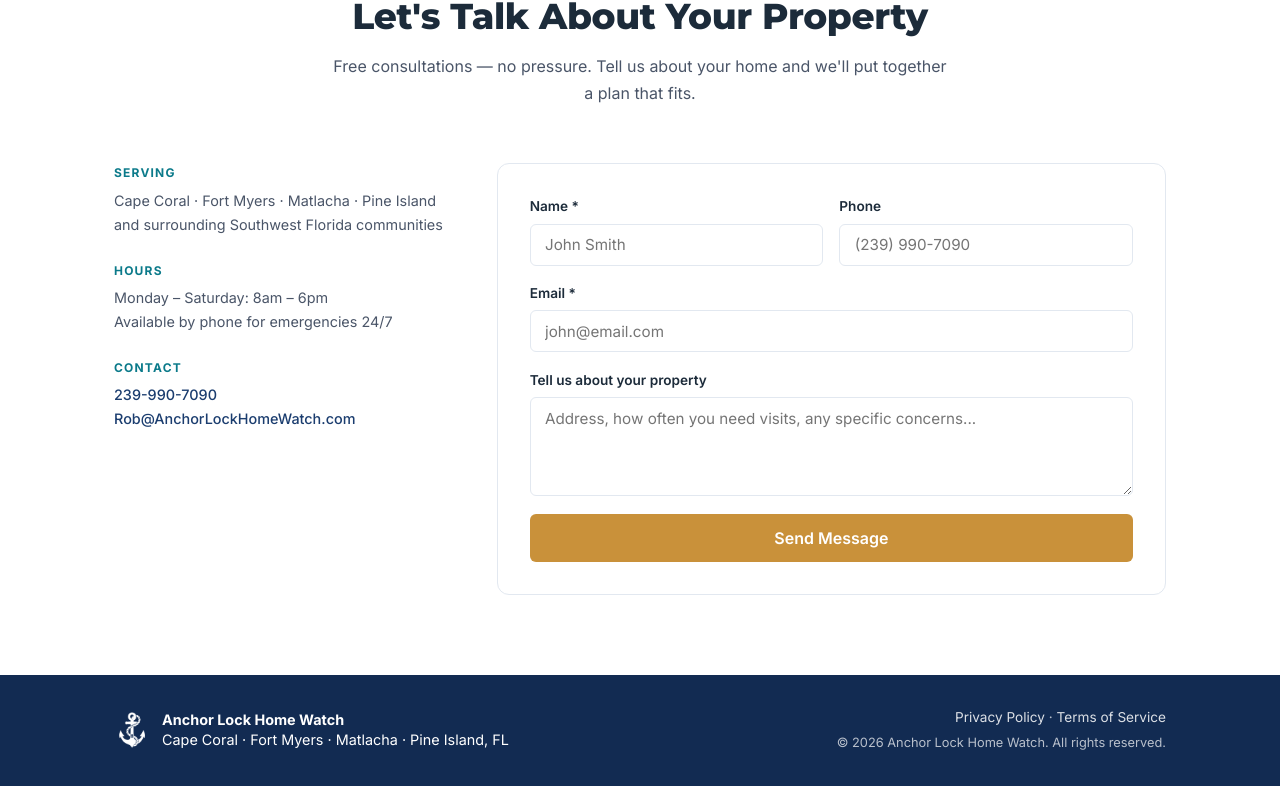
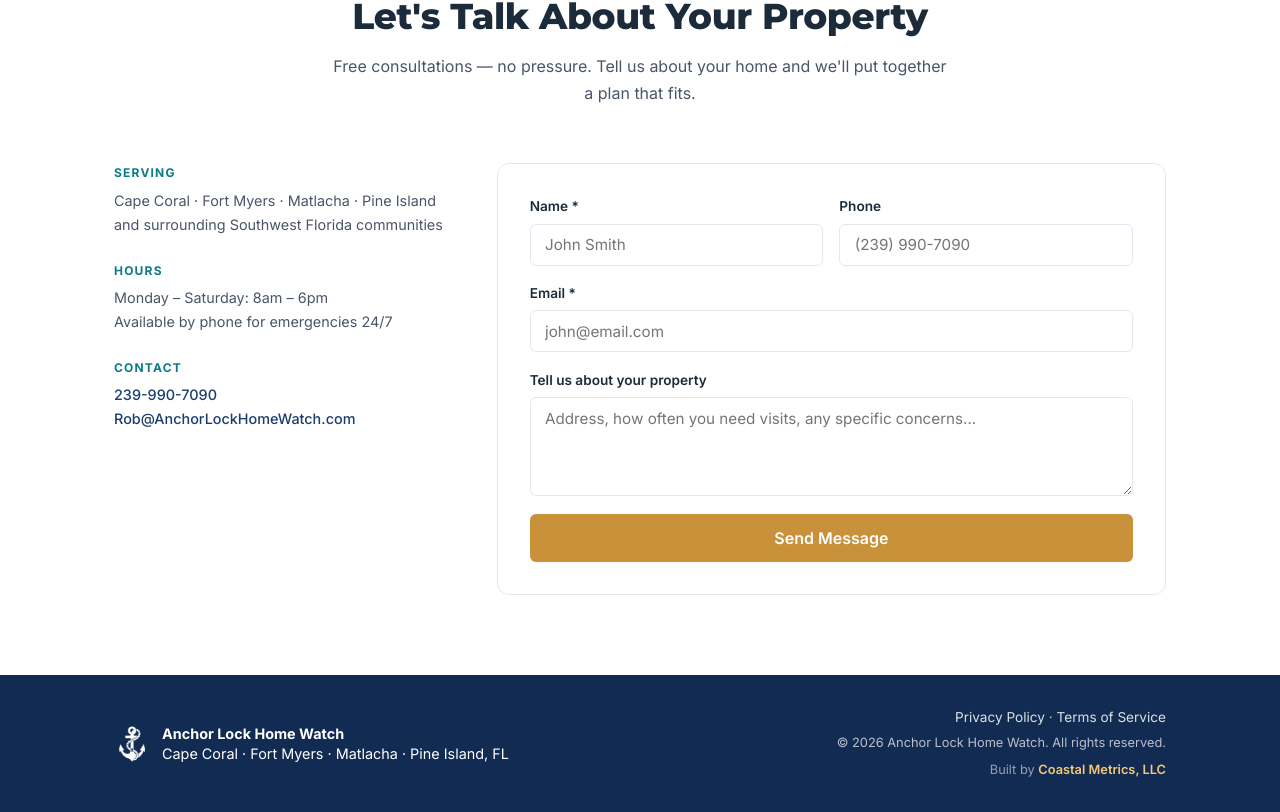
Before and after one commit to CoastalMetrics/anchor-lock-home-watch-website, a SvelteKit app: page / in a window 1280 px wide. Shown: the part 3114-3926 px from the top of the page. Before the commit the page ends 3900 px from the top, so only its background shows below. Built offline with nearby package versions, Linux system fonts and the light colour scheme.

Commit message:
Add coastal metrics attributino

```diff
--- a/src/routes/+page.svelte
+++ b/src/routes/+page.svelte
@@ -316,6 +316,9 @@
 				<a href="/terms">Terms of Service</a>
 			</p>
 			<p class="footer-copy">© {new Date().getFullYear()} Anchor Lock Home Watch. All rights reserved.</p>
+			<p class="footer-built">
+				Built by <a href="https://coastalmetrics.net" target="_blank" rel="noopener" class="footer-coastal">Coastal Metrics, LLC</a>
+			</p>
 		</div>
 	</div>
 </footer>
@@ -829,6 +832,9 @@
 	.footer-links a { color: rgba(255,255,255,0.85); text-decoration: none; }
 	.footer-links a:hover { color: var(--white); text-decoration: underline; }
 	.footer-copy { font-size: 0.8rem; }
+	.footer-built { font-size: 0.8rem; color: rgba(255,255,255,0.55); margin-top: 0.4rem; }
+	.footer-coastal { color: var(--gold-light); font-weight: 600; transition: color 0.2s; }
+	.footer-coastal:hover { color: var(--white); }
 
 	/* === RESPONSIVE === */
 	@media (max-width: 768px) {
```
